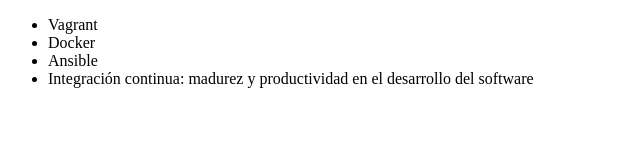
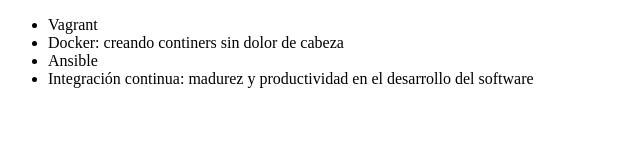
Before and after one commit to mettalhero/alura-git, a plain HTML site: page index.html in a window 1280 px wide. Shown: the whole page, without its empty margins (0-640 px from the left). Drawn offline with Linux system fonts and the light colour scheme.

Commit message:
corrigiendo la lista

```diff
--- a/index.html
+++ b/index.html
@@ -9,7 +9,7 @@
 <body>
     <ul>
         <li> Vagrant </li>
-        <li> Docker </li>
+        <li> Docker: creando continers sin dolor de cabeza </li>
         <li> Ansible </li>
         <li> Integración continua: madurez y productividad en el desarrollo del software</li>
     </ul>
```
